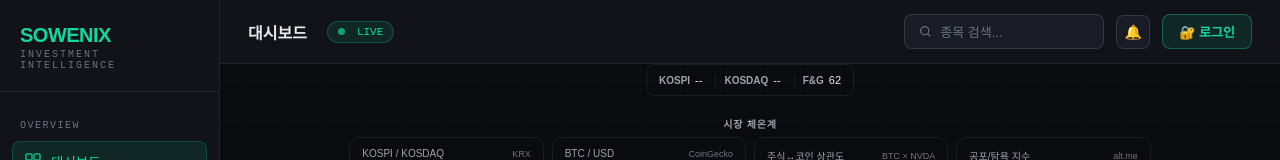
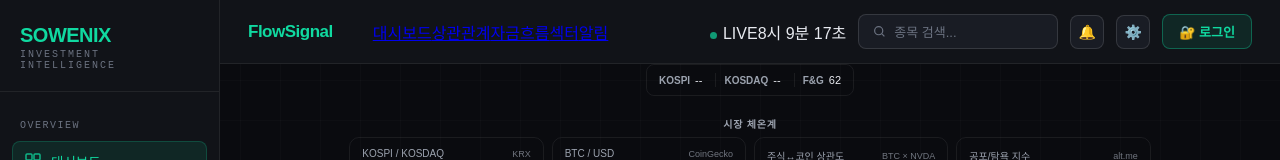
Before and after one commit to ssoeun-y/Investment, a Next.js app in the folder frontend/: page / in a window 1280 px wide. Shown: the top 160 px of the page. Built offline with nearby package versions, Linux system fonts and the light colour scheme; no server answers.

Commit message:
fix: RiskScore, Topbar 컴포넌트 수정 (#15)

```diff
--- a/frontend/app/components/RiskScore.jsx
+++ b/frontend/app/components/RiskScore.jsx
@@ -8,7 +8,7 @@ export default function RiskScore() {
     useEffect(() => {
         const fetchRisk = async () => {
             try {
-                const res = await fetch('http://localhost:8080/api/market/risk');
+                const res = await fetch('/api/market/risk');
                 const json = await res.json();
                 setData(json.result ?? null);
             } catch (e) {
--- a/frontend/app/components/Topbar.jsx
+++ b/frontend/app/components/Topbar.jsx
@@ -1,34 +1,63 @@
 import { useRef, useState } from 'react';
 
-export default function Topbar({ isLoggedIn, isLoading, onLogin, onLogout }) {
+const NAV_ITEMS = [
+  { label: '대시보드', href: '#',       active: true },
+  { label: '상관관계', href: '#corr' },
+  { label: '자금흐름', href: '#flow' },
+  { label: '섹터',    href: '#sector' },
+  { label: '알림',    href: '#alerts' },
+];
+
+export default function Topbar({ isLoggedIn, isLoading, onLogin, onLogout, now }) {
   const [showDropdown, setShowDropdown] = useState(false);
   const dropdownRef = useRef(null);
 
   return (
     <div className="topbar">
       <div className="topbar-left">
-                <span className="page-title">대시보드</span>
-                <span className="live-badge">
-          <span className="status-dot"></span>LIVE
+        <span className="logo-text" style={{ fontSize: 17, letterSpacing: '-0.5px', marginRight: 20 }}>
+          FlowSignal
         </span>
+        <nav className="topbar-nav">
+          {NAV_ITEMS.map(item => (
+            <a
+              key={item.label}
+              href={item.href}
+              className={`topbar-nav-item${item.active ? ' active' : ''}`}
+            >
+              {item.label}
+            </a>
+          ))}
+        </nav>
       </div>
+
       <div className="topbar-right">
+        {now && (
+          <div className="topbar-clock">
+            <span className="status-dot" />
+            <span className="topbar-live">LIVE</span>
+            <span className="topbar-time">{now}</span>
+          </div>
+        )}
+
         <div className="search-box">
           <svg width="13" height="13" viewBox="0 0 16 16" fill="none" stroke="currentColor" strokeWidth="1.5">
-                        <circle cx="7" cy="7" r="5"/><path d="M11 11l3 3"/>
+            <circle cx="7" cy="7" r="5" /><path d="M11 11l3 3" />
           </svg>
           <span>종목 검색...</span>
         </div>
+
         <div className="btn-icon">🔔</div>
+        <div className="btn-icon">⚙️</div>
 
         {isLoading ? (
-                    <div className="btn-icon" style={{ fontSize:11, color:'var(--muted)' }}>...</div>
+          <div className="btn-icon" style={{ fontSize: 11, color: 'var(--muted)' }}>...</div>
         ) : isLoggedIn ? (
           <div className="profile-wrap" ref={dropdownRef}>
             <div className="profile-btn" onClick={() => setShowDropdown(v => !v)}>
               <div className="avatar-circle">U</div>
               <span>내 계정</span>
-                            <span style={{ fontSize:10, color:'var(--muted)' }}>▾</span>
+              <span style={{ fontSize: 10, color: 'var(--muted)' }}>▾</span>
             </div>
             {showDropdown && (
               <div className="dropdown">
```
Lines whose indentation alone changed are shown as unchanged.
